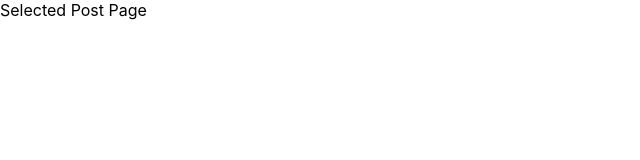
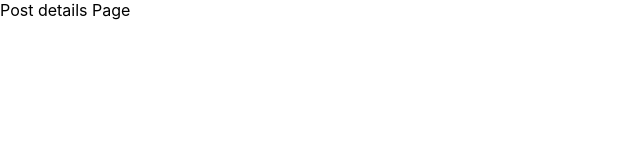
Before and after one commit to Kgaogel09/blog, a Next.js app: page /posts/1 in a window 1280 px wide. Shown: the top 160 px of the page, without its empty margins (0-640 px from the left). Built offline with nearby package versions, Linux system fonts and the light colour scheme.

Commit message:
feat(components):created home page components

```diff
--- a/pages/posts/[slug].js
+++ b/pages/posts/[slug].js
@@ -1,5 +1,5 @@
 function PostDetailPage() {
-  return <div>Selected Post Page</div>;
+  return <div>Post details Page</div>;
 }
 
 export default PostDetailPage;
```
Also changed, not shown: components/home-page/featured-posts.js (added), components/home-page/hero.js (added).
